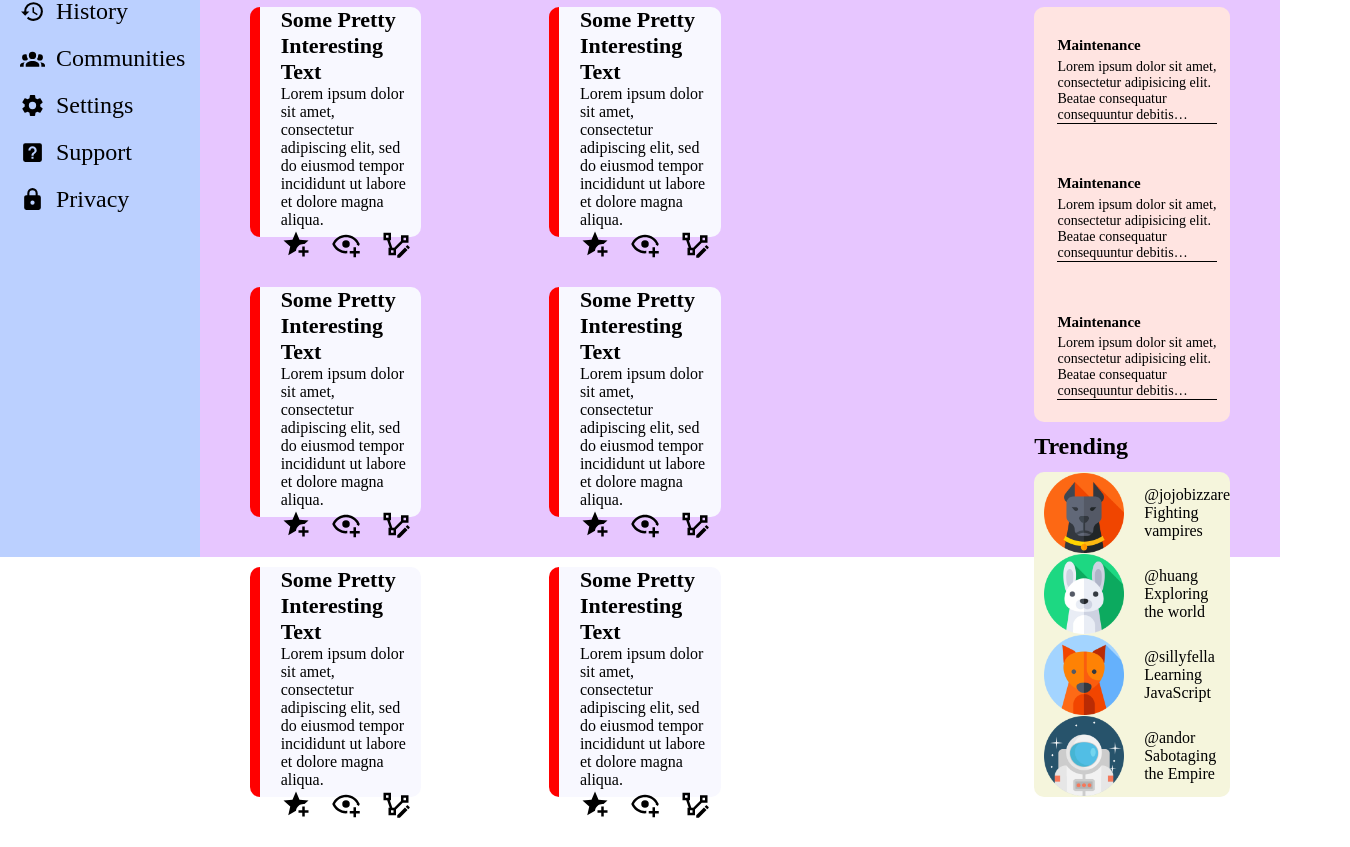
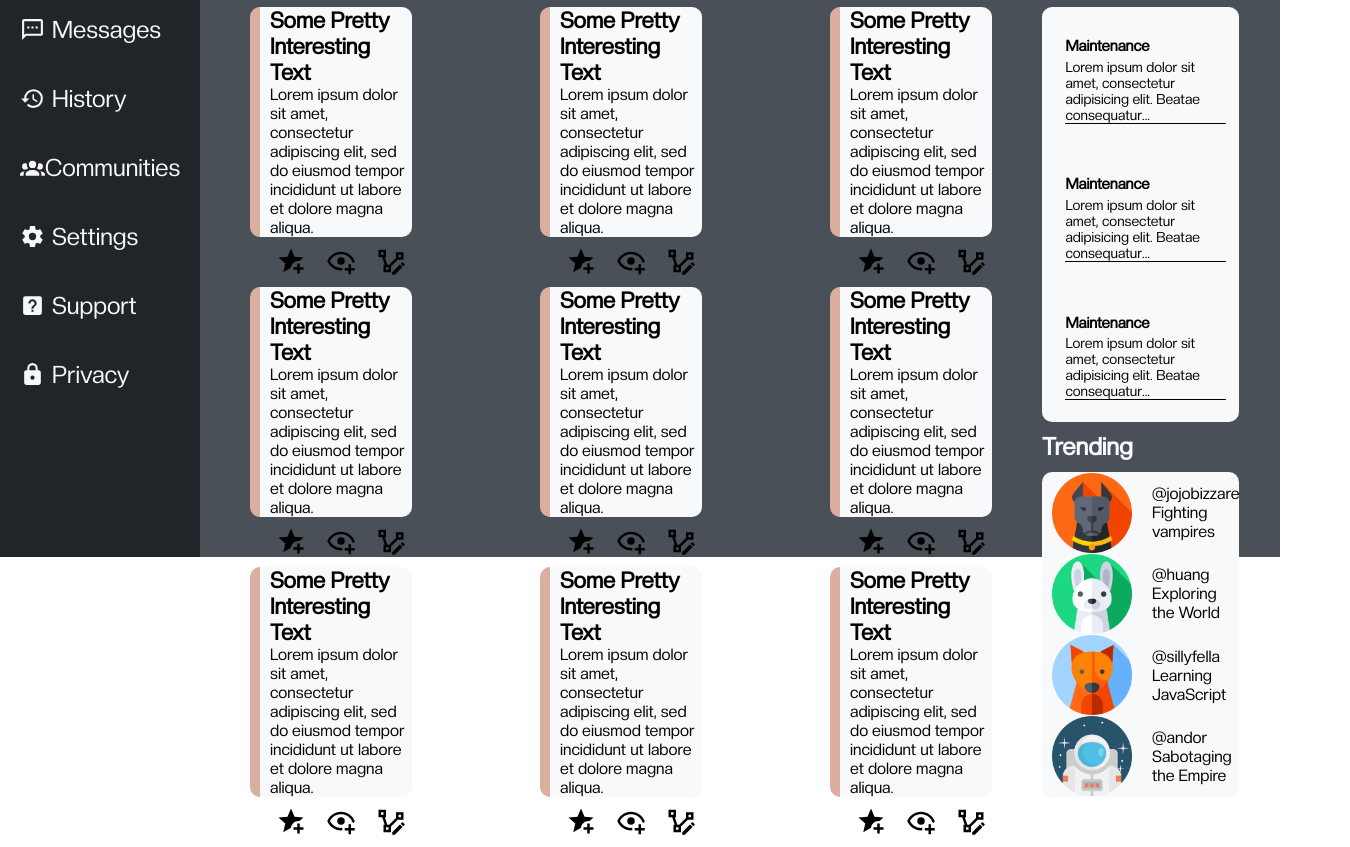
Before and after one commit to Artimer225/dashboard, a plain HTML site: page index.html in a window 1280 px wide. Shown: the part 243-1090 px from the top of the page, 1350 px wide, since content can reach past the window. Drawn offline with Linux system fonts and the light colour scheme.

Commit message:
Add new font and colors to the whole page

```diff
--- a/index.html
+++ b/index.html
@@ -61,7 +61,10 @@
 
                 </div>
                 <div class="user">
+                    <button>
                         <img src="icons/notification.svg" alt="notification">
+                    </button>
+
                     <img src="images/avatar4.png" alt="astronaut">
                     <p>Cassian Andor</p>
                 </div>
@@ -94,54 +97,162 @@
                     <p>Some Pretty Interesting Text</p>
                     <p>Lorem ipsum dolor sit amet, consectetur adipiscing elit, sed do eiusmod tempor incididunt ut labore et dolore magna aliqua.</p>
                     <div class="edit-buttons">
+                        <button>
                             <img src="icons/favorite.svg" alt="favorite">
+                        </button>
+                        <button>
                             <img src="icons/eye.svg" alt="add another person">
+                        </button>
+                        <button>
                             <img src="icons/vector.svg" alt="idk">
+                        </button>
+
+
+
                     </div>
                 </div>
                 <div class="card">
                     <p>Some Pretty Interesting Text</p>
                     <p>Lorem ipsum dolor sit amet, consectetur adipiscing elit, sed do eiusmod tempor incididunt ut labore et dolore magna aliqua.</p>
                     <div class="edit-buttons">
+                        <button>
                             <img src="icons/favorite.svg" alt="favorite">
+                        </button>
+                        <button>
                             <img src="icons/eye.svg" alt="add another person">
+                        </button>
+                        <button>
                             <img src="icons/vector.svg" alt="idk">
+                        </button>
+
+
+
                     </div>
                 </div>
                 <div class="card">
                     <p>Some Pretty Interesting Text</p>
                     <p>Lorem ipsum dolor sit amet, consectetur adipiscing elit, sed do eiusmod tempor incididunt ut labore et dolore magna aliqua.</p>
                     <div class="edit-buttons">
+                        <button>
                             <img src="icons/favorite.svg" alt="favorite">
+                        </button>
+                        <button>
                             <img src="icons/eye.svg" alt="add another person">
+                        </button>
+                        <button>
                             <img src="icons/vector.svg" alt="idk">
+                        </button>
+
+
+
                     </div>
                 </div>
                 <div class="card">
                     <p>Some Pretty Interesting Text</p>
                     <p>Lorem ipsum dolor sit amet, consectetur adipiscing elit, sed do eiusmod tempor incididunt ut labore et dolore magna aliqua.</p>
                     <div class="edit-buttons">
+                        <button>
                             <img src="icons/favorite.svg" alt="favorite">
+                        </button>
+                        <button>
                             <img src="icons/eye.svg" alt="add another person">
+                        </button>
+                        <button>
                             <img src="icons/vector.svg" alt="idk">
+                        </button>
+
+
+
                     </div>
                 </div>
                 <div class="card">
                     <p>Some Pretty Interesting Text</p>
                     <p>Lorem ipsum dolor sit amet, consectetur adipiscing elit, sed do eiusmod tempor incididunt ut labore et dolore magna aliqua.</p>
                     <div class="edit-buttons">
+                        <button>
                             <img src="icons/favorite.svg" alt="favorite">
+                        </button>
+                        <button>
                             <img src="icons/eye.svg" alt="add another person">
+                        </button>
+                        <button>
                             <img src="icons/vector.svg" alt="idk">
+                        </button>
+
+
+
                     </div>
                 </div>
                 <div class="card">
                     <p>Some Pretty Interesting Text</p>
                     <p>Lorem ipsum dolor sit amet, consectetur adipiscing elit, sed do eiusmod tempor incididunt ut labore et dolore magna aliqua.</p>
                     <div class="edit-buttons">
+                        <button>
                             <img src="icons/favorite.svg" alt="favorite">
+                        </button>
+                        <button>
                             <img src="icons/eye.svg" alt="add another person">
+                        </button>
+                        <button>
                             <img src="icons/vector.svg" alt="idk">
+                        </button>
+
+
+
+                    </div>
+                </div>
+                <div class="card">
+                    <p>Some Pretty Interesting Text</p>
+                    <p>Lorem ipsum dolor sit amet, consectetur adipiscing elit, sed do eiusmod tempor incididunt ut labore et dolore magna aliqua.</p>
+                    <div class="edit-buttons">
+                        <button>
+                            <img src="icons/favorite.svg" alt="favorite">
+                        </button>
+                        <button>
+                            <img src="icons/eye.svg" alt="add another person">
+                        </button>
+                        <button>
+                            <img src="icons/vector.svg" alt="idk">
+                        </button>
+
+
+
+                    </div>
+                </div>
+                <div class="card">
+                    <p>Some Pretty Interesting Text</p>
+                    <p>Lorem ipsum dolor sit amet, consectetur adipiscing elit, sed do eiusmod tempor incididunt ut labore et dolore magna aliqua.</p>
+                    <div class="edit-buttons">
+                        <button>
+                            <img src="icons/favorite.svg" alt="favorite">
+                        </button>
+                        <button>
+                            <img src="icons/eye.svg" alt="add another person">
+                        </button>
+                        <button>
+                            <img src="icons/vector.svg" alt="idk">
+                        </button>
+
+
+
+                    </div>
+                </div>
+                <div class="card">
+                    <p>Some Pretty Interesting Text</p>
+                    <p>Lorem ipsum dolor sit amet, consectetur adipiscing elit, sed do eiusmod tempor incididunt ut labore et dolore magna aliqua.</p>
+                    <div class="edit-buttons">
+                        <button>
+                            <img src="icons/favorite.svg" alt="favorite">
+                        </button>
+                        <button>
+                            <img src="icons/eye.svg" alt="add another person">
+                        </button>
+                        <button>
+                            <img src="icons/vector.svg" alt="idk">
+                        </button>
+
+
+
                     </div>
                 </div>
             </div>
@@ -183,7 +294,7 @@
                             <img src="images/avatar1.png" alt="picture of a rabbit">
                             <div class="info">
                                 <p>@huang</p>
-                                <p>Exploring the world</p>
+                                <p>Exploring the World</p>
                             </div>
                         </div>
                         <div class="profile">
--- a/styles.css
+++ b/styles.css
@@ -6,7 +6,22 @@ body {
     height: 100%;
 }
 
+@font-face {
+    font-family: 'Creato Display';
+    src: url('fonts/CreatoDisplay-Regular.woff2') format('woff2'),
+        url('fonts/CreatoDisplay-Regular.woff') format('woff');
+    font-weight: normal;
+    font-style: normal;
+    font-display: swap;
+}
+
+:root {
+    --color-cards: #f8f9fa;
+    --white-color: invert(100%) sepia(86%) saturate(500%) hue-rotate(179deg) brightness(103%) contrast(95%);
+}
+
 p {
+    font-family: 'Creato Display', sans-serif;
     margin: 0;
 }
 
@@ -22,7 +37,7 @@ p {
     grid-template-rows: 100px 1fr 3fr;
     grid-template-columns: 20px 1fr;
     grid-row: 1 / -1;
-    background-color: #bbd0ff;
+    background-color: #212529;
 }
 
 .nav .logo {
@@ -37,18 +52,26 @@ p {
 }
 
 .nav .logo p {
-    font-size: 30px;
+    font-size: 28px;
 }
 
 .nav .menu {
-    grid-column: 2/3;
+    grid-column: 1 / 3;
 }
 
 .nav .menu .item {
     display: grid;
     grid-template-columns: 1fr 4fr;
     align-items: center;
-    margin-bottom: 20px;
+    padding: 20px;
+}
+
+.nav .menu .item:hover {
+    background-color: rgba(211, 211, 211, 0.3);
+}
+
+.nav .menu .item:active {
+    background-color: #DBAFA0;
 }
 
 .nav .menu .item img {
@@ -59,12 +82,20 @@ p {
     font-size: 24px;
 }
 
+.nav img {
+    filter: var(--white-color);
+}
+
+.nav p {
+    color: var(--color-cards);
+}
+
 .header {
     display: grid;
     grid-column: 2 / -1;
     grid-row: 1 / 2;
     grid-template-rows: repeat(2, 1fr);
-    background-color: #b8c0ff;
+    background-color: #343a40;
 }
 
 .header .upper {
@@ -87,11 +118,12 @@ p {
 .header .upper .search img {
     height: 30px;
     grid-column: 1 / 2;
+    filter: var(--white-color);
 }
 
 .header .upper .search input{
     grid-column: 2 / 3;
-    width: 600px;
+    width: 800px;
     height: 34px;
     border-radius: 18px;
     background-color: ghostwhite;
@@ -112,6 +144,21 @@ p {
     align-items: center;
     justify-items: end;
     font-size: 24px;
+    color: var(--color-cards);
+}
+
+.header .upper .user button {
+    background-color: transparent;
+    outline: none;
+    border: none;
+}
+
+.header .upper .user button:hover {
+    filter: var(--white-color);
+}
+
+.header .upper .user button:active {
+    filter: invert(96%) sepia(7%) saturate(475%) hue-rotate(179deg) brightness(86%) contrast(98%);
 }
 
 .header .upper .user img:first-child {
@@ -142,6 +189,7 @@ p {
 .header .lower .greeting p {
     grid-column: 2 / 3;
     font-size: 35px;
+    color: var(--color-cards);
 }
 
 .header .lower .greeting img {
@@ -157,14 +205,23 @@ p {
 }
 
 .header .lower .buttons button {
-    background-color: salmon;
+    background-color: var(--color-cards);
     height: 46px;
     width: 120px;
     border-radius: 18px;
     border-style: solid;
     border-color: transparent;
-    color: mintcream;
+    color: black;
     font-size: 15px;
+    font-weight: bold;
+}
+
+.header .lower .buttons button:hover {
+    background-color: #ede0d4;
+}
+
+.header .lower .buttons button:active {
+    background-color: #ddb892;
 }
 
 .section p {
@@ -177,17 +234,16 @@ p {
     display: grid;
     grid-column: 2 / -1;
     grid-row: 2 / -1;
-    grid-template-columns: 50px 3fr 2fr 1fr 50px;
+    grid-template-columns: 50px 4fr 50px 1fr 50px;
     grid-template-rows: 50px 1fr 150px;
-    background-color: #e7c6ff;
+    background-color: #495057;
 }
 
 .section .projects {
     display: grid;
-    /*grid-template-columns: repeat(auto-fill, minmax(400px, 1fr));*/
     grid-column: 2 / 3;
     grid-row: 2 / 3;
-    grid-template-columns: repeat(2, 1fr);
+    grid-template-columns: repeat(3, 1fr);
     grid-template-rows: repeat(3, 1fr);
     gap: 50px 128px;
 }
@@ -197,9 +253,9 @@ p {
     grid-template-rows: repeat(2, 1fr) 4fr 50px 1fr;
     grid-template-columns: 10px 0.5fr 6fr 0.5fr;
     height: 230px;
-    border-left: 10px solid red;
+    border-left: 10px solid #DBAFA0;
     border-radius: 10px;
-    background-color: ghostwhite;
+    background-color: var(--color-cards);
 
 }
 
@@ -234,6 +290,19 @@ p {
     height: 30px;
 }
 
+.section .card .edit-buttons button {
+    background: transparent;
+    border: none;
+}
+
+.section .card .edit-buttons button:hover {
+    filter: invert(93%) sepia(8%) saturate(895%) hue-rotate(320deg) brightness(104%) contrast(86%);
+}
+
+.section .card .edit-buttons button:active {
+    filter: invert(77%) sepia(23%) saturate(444%) hue-rotate(350deg) brightness(94%) contrast(93%);
+}
+
 .section .sidebar {
     display: grid;
     grid-column: 4 / 5;
@@ -253,10 +322,9 @@ p {
 }
 
 .section .sidebar .news {
-    /*i better make these variables global, as they repeat three hecking times*/
     display: grid;
     grid-template-rows: repeat(3, 1fr);
-    background-color: mistyrose;
+    background-color: var(--color-cards);
     border-radius: 10px;
 }
 
@@ -288,7 +356,7 @@ p {
     display: grid;
     grid-template-rows: repeat(4, 1fr);
     grid-template-columns: 10px 0.5fr 6fr 0.5fr;
-    background-color: beige;
+    background-color: var(--color-cards);
     border-radius: 10px;
 }
 
@@ -309,6 +377,7 @@ p {
     font-size: 24px;
     font-weight: bold;
     align-self: center;
+    color: var(--color-cards);
 }
 
 .section .title {
```
Also changed, not shown: fonts/CreatoDisplay-Regular.woff (added), fonts/CreatoDisplay-Regular.woff2 (added). Lines whose indentation alone changed are shown as unchanged.
